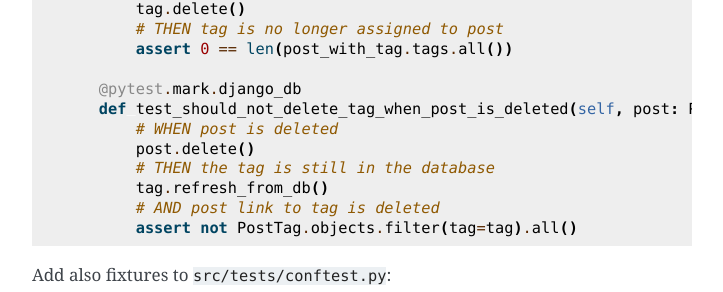
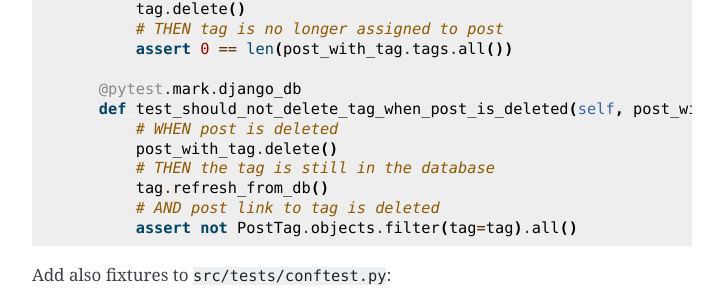
Before and after one commit to vancun/django-for-apis-cookbook-with-blog, a Sphinx documentation site: the page built from docs/book/test-models-with-pytest.rst, in a window 1280 px wide and 900 px high, scrolled down 6585 px. Shown: the part 160-452 px from the top of the window, without its empty margins (388-1111 px from the left). Built offline with Sphinx 7.4.7, drawn with Linux system fonts in a browser that asks for light colours.

Commit message:
test: testing post delete without tag

```diff
--- a/docs/book/test-models-with-pytest.rst
+++ b/docs/book/test-models-with-pytest.rst
@@ -359,9 +359,9 @@
             assert 0 == len(post_with_tag.tags.all())
 
         @pytest.mark.django_db
-        def test_should_not_delete_tag_when_post_is_deleted(self, post: Post, tag: Tag):
+        def test_should_not_delete_tag_when_post_is_deleted(self, post_with_tag: Post, tag: Tag):
             # WHEN post is deleted
-            post.delete()
+            post_with_tag.delete()
             # THEN the tag is still in the database
             tag.refresh_from_db()
             # AND post link to tag is deleted
```
Also changed, not shown: 1 other file.
